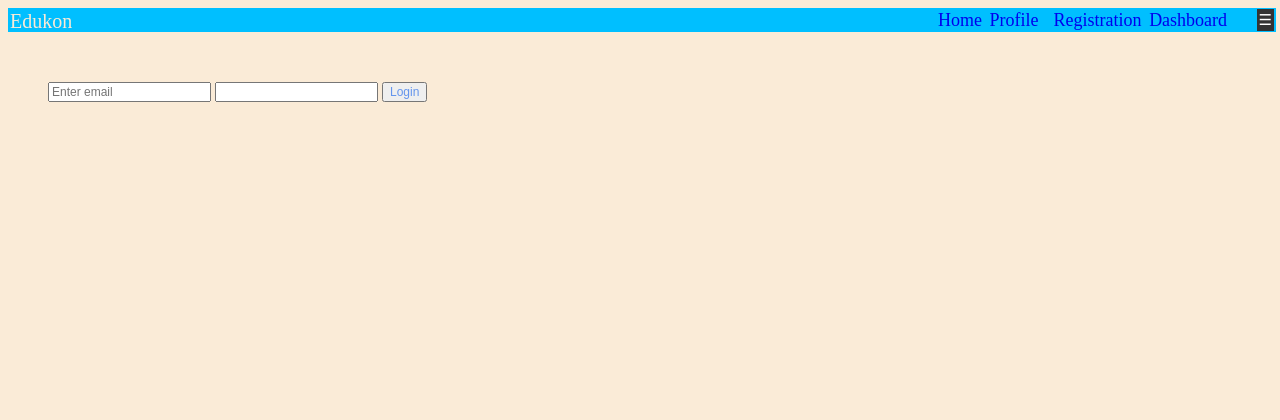
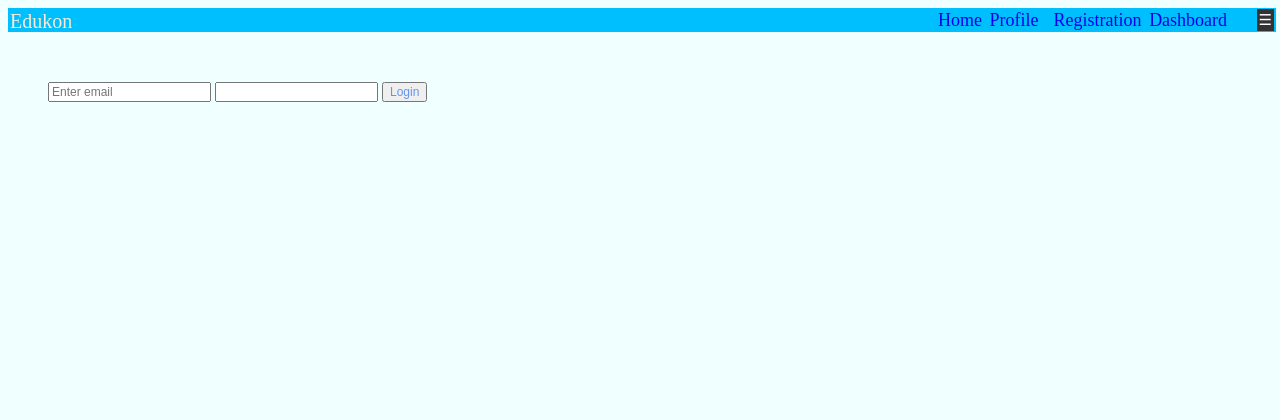
Before and after one commit to manishtarjan2/Edukon, a PHP site: page /gitproject/login.php in a window 1280 px wide. Shown: the top 420 px of the page. Run offline with PHP 8.4, Linux system fonts and the light colour scheme; some libraries are stand-ins or nearby versions.

Commit message:
some changes

```diff
--- a/Edukon/headerT.php
+++ b/Edukon/headerT.php
@@ -1,3 +1,18 @@
+<?php
+// Save the selected mode to the session
+if (isset($_GET['mode'])) {
+ echo $_SESSION['mode'] = $_GET['mode'];
+} else {
+    $_SESSION['mode'] = "defult";
+}
+
+// Get the current mode from session or use 'light' as default
+$mode = $_SESSION['mode'] ?? 'defult';
+?>
+
+
+
+
 <!DOCTYPE html>
 <html lang="en">
 
@@ -12,9 +27,11 @@
     <link rel="stylesheet" type="text/css" href="style.css">
     <link rel="stylesheet" type="text/css"
         href="https://cdnjs.cloudflare.com/ajax/libs/font-awesome/7.0.1/css/all.min.css">
+
+         <link rel="stylesheet" href="modes/<?php echo htmlspecialchars($mode); ?>.css">
 </head>
-
-<body>
+<!--  -->
+<body class="<?php echo $_SESSION['mode'];?>-container">  <!-- all are for mode likr dark blue light -->
 
 
 
@@ -34,27 +51,48 @@
 echo @$_SESSION['email'];?>
 </div>
         </p2>
-<?php /*echo
-        <select>
-            <option value="light">🌞</option>
-            <option value="dark">🌙</option>
-            <option value="blue">🔵</option>
-        </select>
-*/?>
+
+
+<!--exp  -->
+
         <!-- Bar Icon -->
-        <div class="menu-bar" onclick="toggleMenu()">☰</div>
+        <div class="menu-bar" onclick="toggleMenu('menu')">☰</div>
 
+        <!-- mode -->
         <!-- Mini Toggle List -->
         <div class="menu" id="menu">
             <a href="#">Home</a>
             <a href="#">Profile</a>
-            <a href="#">Settings</a>
+            <a href="#" onclick="toggleMenu('submenu')">Settings</a>
             <a href="logout.php">Logout</a>
         </div>
+
+        <div class="menu" id="submenu">
+            <a href="http://localhost/gitproject/Edukon/Edukon/?mode=defult">Defult</a>
+            <a href="http://localhost/gitproject/Edukon/Edukon/?mode=dark">Dark</a>
+            <a href="http://localhost/gitproject/Edukon/Edukon/?mode=blue">Blue</a>
+            <a href="http://localhost/gitproject/Edukon/Edukon/?mode=light">Light</a>
+
+        </div>
+
+
+
         <script>
-        function toggleMenu() {
-            document.getElementById("menu").classList.toggle("show");
+        function toggleMenu(id) {
+
+            if(id==='menu'){
+                document.getElementById(id).classList.toggle("show");
+                document.getElementById('submenu').classList.toggle("hide");
+            }
+            if(id==='submenu'){
+
+                document.getElementById('menu').classList.toggle("hide");
+                document.getElementById(id).classList.toggle("show");
+
+            }
         }
         </script>
 
+
+
     </header>
--- a/Edukon/login.php
+++ b/Edukon/login.php
@@ -15,7 +15,7 @@
 
 
 $errMessage = "";
-if(@$_POST) {
+if(!empty($_POST['email']) && !empty($_POST['password'])) {
   $sql = "SELECT * FROM registration WHERE email='".$_POST['email']."' AND password='".$_POST['password']."'";
   $result = $conn->query($sql);
 
--- /dev/null
+++ b/Edukon/mode.php
@@ -0,0 +1,6 @@
+<?php
+
+session_start();
+session_unset();   // Unset all session variables
+session_destroy(); // Destroy the session
+?>
--- a/Edukon/style.css
+++ b/Edukon/style.css
@@ -164,3 +164,72 @@
   transform: scale(1.1);
   transition: 0.3ms;
 }
+
+/* code for mode */
+
+
+.container {
+    max-width: 800px;
+    margin: 50px auto;
+    padding: 2rem;
+    border-radius: 10px;
+    box-shadow: 0 0 10px rgba(0,0,0,0.1);
+}
+
+.theme-form {
+    margin-top: 20px;
+}
+
+select {
+    padding: 5px 10px;
+    font-size: 1rem;
+}
+
+
+/* defult mode */
+
+body {
+    background-color:purple;
+    color:pink;
+}
+
+.defult-container {
+    background-color:azure;
+    color:wheat;
+    border:1 solid black;
+}
+
+
+/* light mode */
+
+body {
+    background-color: #ffffff;
+    color: #000000;
+}
+
+.light-container {
+    background-color: #f0f0f0;
+    color:#000000;
+
+}
+
+/* dRK MODE */
+body {
+    background-color: #121212;
+    color: #f0f0f0;
+}
+
+.dark-container {
+    background-color: #1e1e1e;
+}
+
+/* BLUE MODE */
+
+body {
+    background-color: #001f3f;
+    color: #ffffff;
+}
+
+.blue-container {
+    background-color: #003366;
+}
```
